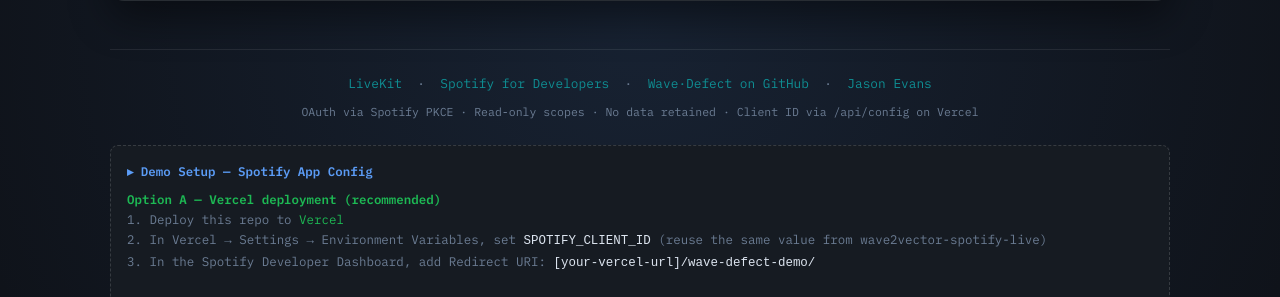
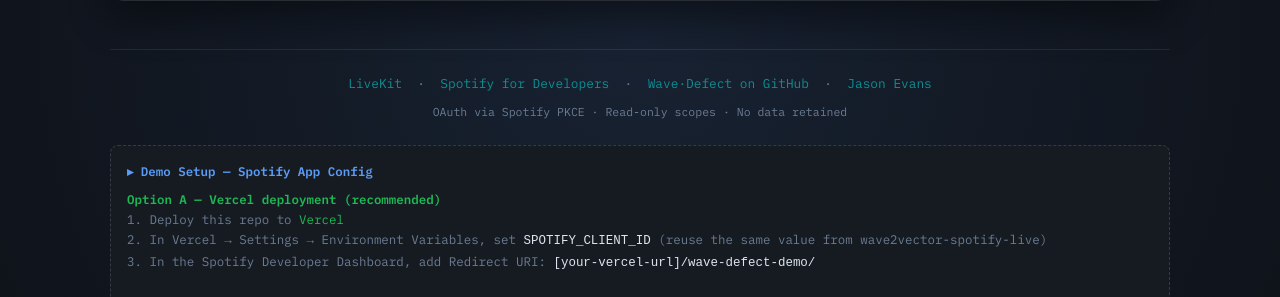
Before and after one commit to jas-m-evans/jas-m-evans.github.io, a Jekyll site: the page built from wave-defect-demo.html, in a window 1280 px wide. Shown: the part 1634-1931 px from the top of the page. Built offline with Jekyll 4.4.1, drawn with Linux system fonts in a browser that asks for light colours.

Commit message:
fix: address code review - simplify footer text, remove redundant cache option and rewrite rule
Agent-Logs-Url: https://github.com/jas-m-evans/jas-m-evans.github.io/sessions/40d8c637-0f56-471e-b9e8-88b4fa16b64a

Co-authored-by: jas-m-evans <13953313+jas-m-evans@users.noreply.github.com>

```diff
--- a/vercel.json
+++ b/vercel.json
@@ -1,7 +1,4 @@
 {
   "buildCommand": "bundle exec jekyll build",
-  "outputDirectory": "_site",
-  "rewrites": [
-    { "source": "/api/(.*)", "destination": "/api/$1" }
-  ]
+  "outputDirectory": "_site"
 }
--- a/wave-defect-demo.html
+++ b/wave-defect-demo.html
@@ -1023,7 +1023,7 @@ permalink: /wave-defect-demo/
       <a href="/">Jason Evans</a>
     </p>
     <p style="margin-top:0.5rem;font-size:0.72rem">
-      OAuth via Spotify PKCE · Read-only scopes · No data retained · Client ID via /api/config on Vercel
+      OAuth via Spotify PKCE · Read-only scopes · No data retained
     </p>
     <!-- SETUP INSTRUCTIONS (hidden from normal view, visible only if client ID was not loaded) -->
     <div id="setup-instructions" style="display:none;margin-top:1.5rem;text-align:left;background:var(--surface);border:1px dashed var(--border-mid);border-radius:var(--radius-sm);padding:1rem;font-size:0.78rem;font-family:'IBM Plex Mono',monospace;color:var(--muted)">
```
Also changed, not shown: other parts of wave-defect-demo.html (+1 -1 lines).
